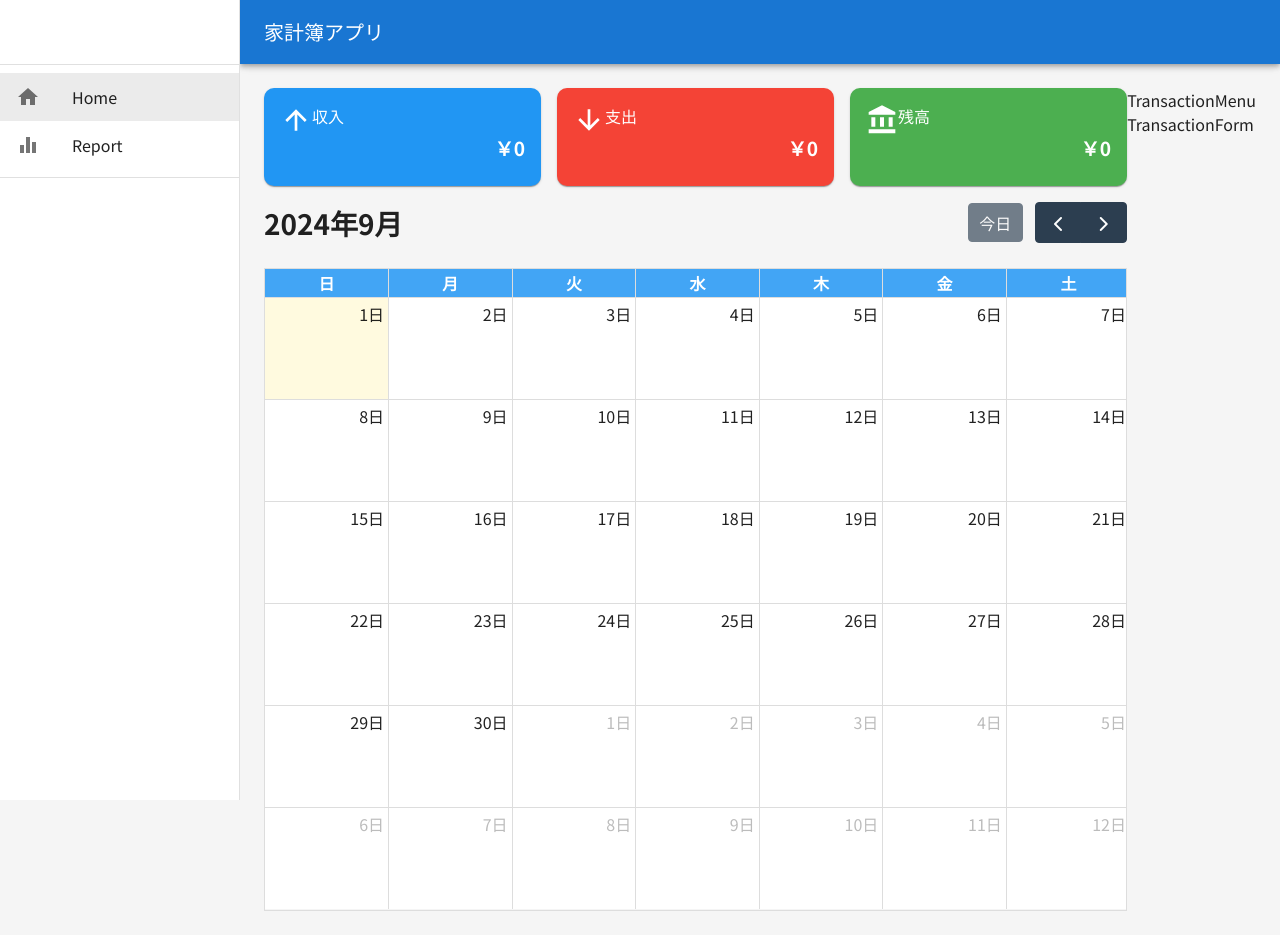
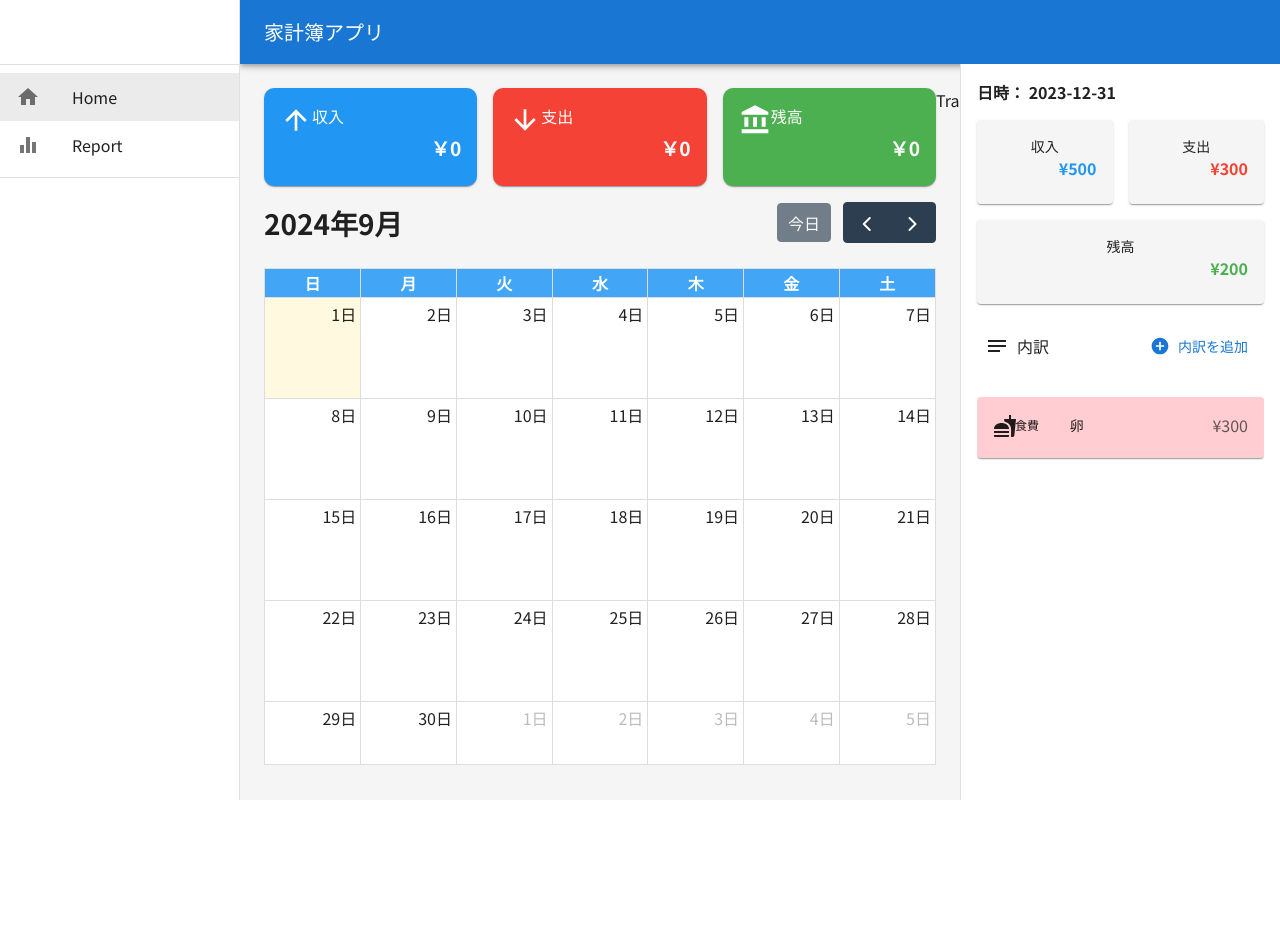
Before and after one commit to okay146/household-app, a React (Create React App) app: page / in a window 1280 px wide. After the commit the page ends 800 px from the top, so only its background shows below. Built offline with nearby package versions, Linux system fonts and the light colour scheme; no server answers; the database is empty.

Commit message:
カレンダー

```diff
--- a/src/App.tsx
+++ b/src/App.tsx
@@ -70,7 +70,7 @@ function App() {
     <Router>
       <Routes>
         <Route path='/' element={<AppLayout />}>
-          <Route index element={<Home monthlyTransactions={monthlyTransactions} />} />
+          <Route index element={<Home monthlyTransactions={monthlyTransactions} setCurrentMonth={setCurrentMonth} />} />
           <Route path="/report" element={<Report />} />
           <Route path="*" element={<NoMatch />} />
         </Route>
--- a/src/components/Calender.tsx
+++ b/src/components/Calender.tsx
@@ -2,17 +2,18 @@ import FullCalendar from '@fullcalendar/react';
 import dayGridPlugin from '@fullcalendar/daygrid';
 import jaLocale from '@fullcalendar/core/locales/ja';
 import "../calendar.css";
-import { EventContentArg } from '@fullcalendar/core';
+import { DatesSetArg, EventContentArg } from '@fullcalendar/core';
 import { Balance, CalendarContent, Transaction } from '../types';
 import { calculateDailyBalance } from '../utils/financeCalculations';
 import { formatCurrency } from '../utils/formatting';
 
 
 interface CalendarProps {
-    monthlyTransactions: Transaction[]
+    monthlyTransactions: Transaction[],
+    setCurrentMonth: React.Dispatch<React.SetStateAction<Date>>,
 }
 
-const Calender = ({monthlyTransactions}: CalendarProps) => {
+const Calender = ({monthlyTransactions, setCurrentMonth}: CalendarProps) => {
     const events = [
         { title: 'Meeting', start: "2024-09-16", income: 300, expense: 200, balance: 100 },
     ];
@@ -54,6 +55,10 @@ const Calender = ({monthlyTransactions}: CalendarProps) => {
 
     const calendarEvents =  (createCalendarEvents(daylyBalances));
 
+    const handleDateSet = (datesetInfo: DatesSetArg) => {
+        setCurrentMonth(datesetInfo.view.currentStart)
+    }
+
     return (
         <FullCalendar
             plugins={[dayGridPlugin]}
@@ -61,6 +66,7 @@ const Calender = ({monthlyTransactions}: CalendarProps) => {
             locale={jaLocale}
             events={calendarEvents}
             eventContent={renderEventContent}
+            datesSet={handleDateSet}
         />
     );
 };
--- /dev/null
+++ b/src/components/DailySummary.tsx
@@ -0,0 +1,81 @@
+import { Box, Card, CardContent, Grid, Typography } from "@mui/material";
+import React from "react";
+import { Transaction } from "../types";
+import { financeCalculations } from "../utils/financeCalculations";
+import { formatCurrency } from "../utils/formatting";
+import { theme } from "../theme/theme";
+
+interface DailySummaryProps {
+    dailyTransactions: Transaction[];
+    columns: number;
+}
+
+const DailySummary = () => {
+    return (
+    <Box>
+        <Grid container spacing={2}>
+        {/* 収入 */}
+        <Grid item xs={6} display={"flex"}>
+            <Card
+            sx={{ bgcolor: (theme) => theme.palette.grey[100], flexGrow: 1 }}
+            >
+            <CardContent>
+                <Typography variant="body2" noWrap textAlign="center">
+                収入
+                </Typography>
+                <Typography
+                    color={(theme) => theme.palette.incomeColor.main}
+                    textAlign="right"
+                    fontWeight="fontWeightBold"
+                    sx={{ wordBreak: "break-all" }}
+                >
+                ¥500
+                </Typography>
+            </CardContent>
+            </Card>
+        </Grid>
+        {/* 支出 */}
+        <Grid item xs={6} display={"flex"}>
+            <Card
+            sx={{ bgcolor: (theme) => theme.palette.grey[100], flexGrow: 1 }}
+            >
+            <CardContent>
+                <Typography variant="body2" noWrap textAlign="center">
+                支出
+                </Typography>
+                <Typography
+                    color={(theme) => theme.palette.expenseColor.main}
+                    textAlign="right"
+                    fontWeight="fontWeightBold"
+                    sx={{ wordBreak: "break-all" }}
+                >
+                ¥300
+                </Typography>
+            </CardContent>
+            </Card>
+        </Grid>
+        {/* 残高 */}
+        <Grid item xs={12} display={"flex"}>
+            <Card
+            sx={{ bgcolor: (theme) => theme.palette.grey[100], flexGrow: 1 }}
+            >
+            <CardContent>
+                <Typography variant="body2" noWrap textAlign="center">
+                残高
+                </Typography>
+                <Typography
+                    color={(theme) => theme.palette.balanceColor.main}
+                    textAlign="right"
+                    fontWeight="fontWeightBold"
+                    sx={{ wordBreak: "break-all" }}
+                >
+                ¥200
+                </Typography>
+            </CardContent>
+            </Card>
+        </Grid>
+        </Grid>
+    </Box>
+    );
+};
+export default DailySummary;
--- a/src/components/TransactionMenu.tsx
+++ b/src/components/TransactionMenu.tsx
@@ -1,9 +1,120 @@
-import React from 'react';
-
+import {
+    Box,
+    Button,
+    Card,
+    CardActionArea,
+    CardContent,
+    Drawer,
+    Grid,
+    List,
+    ListItem,
+    Stack,
+    Typography,
+} from "@mui/material";
+import React from "react";
+//アイコン
+import NotesIcon from "@mui/icons-material/Notes";
+import AddCircleIcon from "@mui/icons-material/AddCircle";
+import FastfoodIcon from "@mui/icons-material/Fastfood";
+import DailySummary from "./DailySummary";
 const TransactionMenu = () => {
+    const menuDrawerWidth = 320;
     return (
-        <div>TransactionMenu</div>
-    )
-}
-
-export default TransactionMenu
+    <Drawer
+        sx={{
+        width: menuDrawerWidth,
+        "& .MuiDrawer-paper": {
+            width: menuDrawerWidth,
+            boxSizing: "border-box",
+            p: 2,
+            top: 64,
+            height: `calc(100% - 64px)`, // AppBarの高さを引いたビューポートの高さ
+        },
+        }}
+        variant={"permanent"}
+        anchor={"right"}
+    >
+        <Stack sx={{ height: "100%" }} spacing={2}>
+        <Typography fontWeight={"fontWeightBold"}>日時： 2023-12-31</Typography>
+        <DailySummary />
+        {/* 内訳タイトル&内訳追加ボタン */}
+        <Box
+            sx={{
+            display: "flex",
+            justifyContent: "space-between",
+            alignItems: "center",
+            p: 1,
+            }}
+        >
+            {/* 左側のメモアイコンとテキスト */}
+            <Box display="flex" alignItems="center">
+            <NotesIcon sx={{ mr: 1 }} />
+            <Typography variant="body1">内訳</Typography>
+            </Box>
+            {/* 右側の追加ボタン */}
+            <Button startIcon={<AddCircleIcon />} color="primary">
+            内訳を追加
+            </Button>
+        </Box>
+        <Box sx={{ flexGrow: 1, overflowY: "auto" }}>
+            <List aria-label="取引履歴">
+            <Stack spacing={2}>
+                <ListItem disablePadding>
+                <Card
+                    sx={{
+                    width: "100%",
+                    backgroundColor: (theme) =>
+                        theme.palette.expenseColor.light,
+                    }}
+                >
+                    <CardActionArea>
+                    <CardContent>
+                        <Grid
+                        container
+                        spacing={1}
+                        alignItems="center"
+                        wrap="wrap"
+                        >
+                        <Grid item xs={1}>
+                            {/* icon */}
+                            <FastfoodIcon />
+                        </Grid>
+                        <Grid item xs={2.5}>
+                            <Typography
+                            variant="caption"
+                            display="block"
+                            gutterBottom
+                            >
+                            食費
+                            </Typography>
+                        </Grid>
+                        <Grid item xs={4}>
+                            <Typography variant="body2" gutterBottom>
+                            卵
+                            </Typography>
+                        </Grid>
+                        <Grid item xs={4.5}>
+                            <Typography
+                            gutterBottom
+                            textAlign={"right"}
+                            color="text.secondary"
+                            sx={{
+                                wordBreak: "break-all",
+                            }}
+                            >
+                            ¥300
+                            </Typography>
+                        </Grid>
+                        </Grid>
+                    </CardContent>
+                    </CardActionArea>
+                </Card>
+                </ListItem>
+            </Stack>
+            </List>
+        </Box>
+        </Stack>
+    </Drawer>
+    );
+};
+export default TransactionMenu;
--- a/src/pages/Home.tsx
+++ b/src/pages/Home.tsx
@@ -7,16 +7,17 @@ import TransactionForm from '../components/TransactionForm'
 import { Transaction } from '../types'
 
 interface HomeProps {
-    monthlyTransactions: Transaction[];
+    monthlyTransactions: Transaction[],
+    setCurrentMonth: React.Dispatch<React.SetStateAction<Date>>,
 }
 
-const Home = ({monthlyTransactions}: HomeProps) => {
+const Home = ({monthlyTransactions, setCurrentMonth}: HomeProps) => {
     return (
         <Box sx={{display: "flex"}}>
             {/* 左側コンテンツ */}
             <Box sx={{flexGrow:1}}>
                 <MonthlySummary monthlyTransactions={monthlyTransactions}/>
-                <Calender monthlyTransactions={monthlyTransactions} />
+                <Calender monthlyTransactions={monthlyTransactions} setCurrentMonth={setCurrentMonth} />
             </Box>
             {/* 右側コンテンツ */}
             <Box>
```
